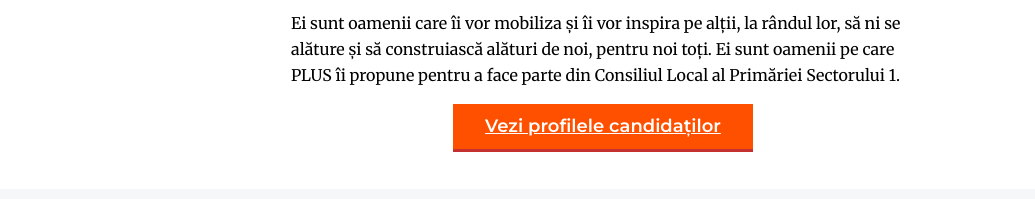
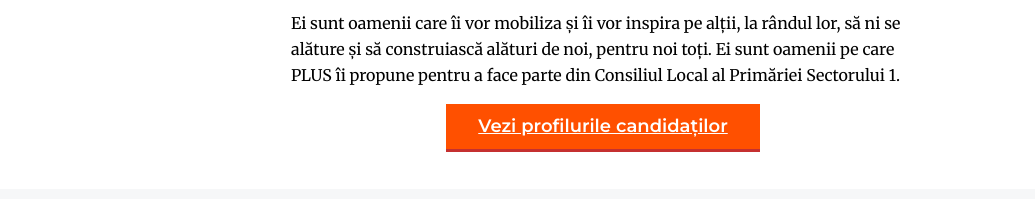
Before and after one commit to alinchican/plus-sector-1-website, a website: page src/index.html in a window 1280 px wide. Shown: the part 1546-1745 px from the top of the page, without its empty margins (37-1072 px from the left). Drawn offline with nearby package versions, Linux system fonts and the light colour scheme; files that its build step writes are made by us from their sources; files whose address does not match are found by name.

Commit message:
Fix typo

```diff
--- a/src/index.html
+++ b/src/index.html
@@ -203,7 +203,7 @@
 
         <div class="text-center mt-3">
           <a href="consilieri-locali-propusi.html"
-            class="button block w-full mt-1 px-4 py sm:inline-block sm:w-auto sm:px-8 sm:py-2 underline">Vezi profilele
+            class="button block w-full mt-1 px-4 py sm:inline-block sm:w-auto sm:px-8 sm:py-2 underline">Vezi profilurile
             candidaților</a>
         </div>
       </div>
```
